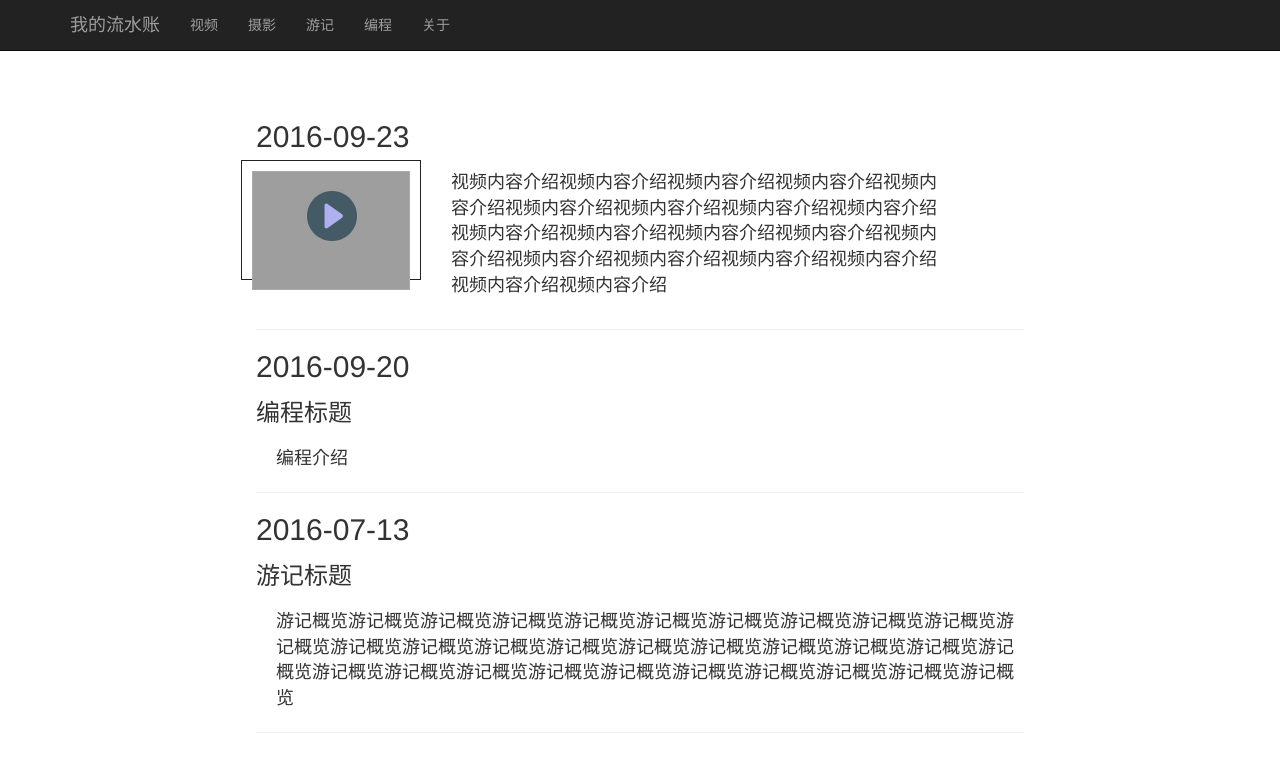
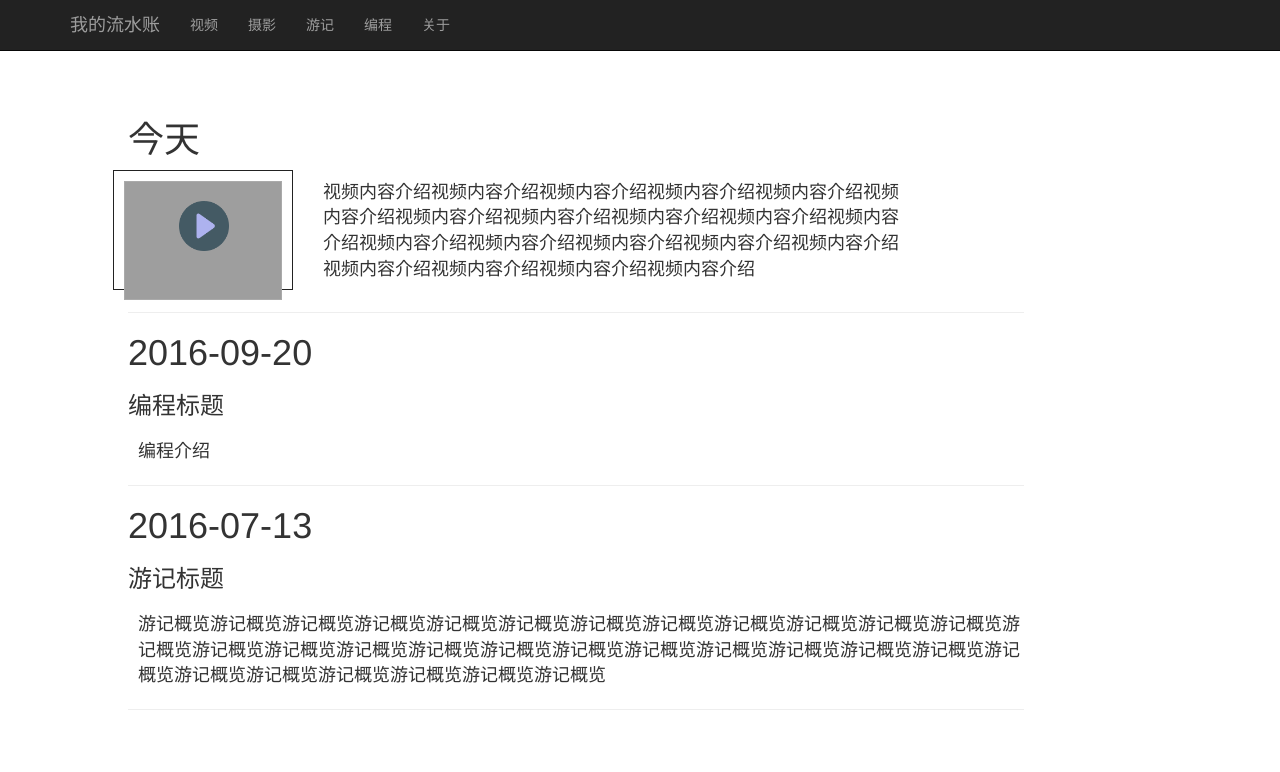
Before and after one commit to yexxyy/my_website, a Django app: page /record/home in a window 1280 px wide. Shown: the top 772 px of the page. Run offline with Django 3.2, Linux system fonts and the light colour scheme; data comes from the database, SQL or seed files in the repository; some libraries are stand-ins or nearby versions.

Commit message:
判断时间

```diff
--- a/mysite/mysite/settings.py
+++ b/mysite/mysite/settings.py
@@ -146,7 +146,7 @@ SERVER_PATH=[
     '/Users/yexianyong/Desktop/my_website/uploads'
 ]
 
-MEDIA_ROOT = SERVER_PATH[1]
+MEDIA_ROOT = SERVER_PATH[0]
 
 IMAGE_CACHE_ROOT='/Users/yetongxue/Desktop/my_website_uploads'
 
--- a/mysite/record/static/record/record_list.css
+++ b/mysite/record/static/record/record_list.css
@@ -3,7 +3,7 @@ body{
 	padding-top: 100px;
 	background: #ffffff;
 	padding-right:20%;
-	padding-left:20%;
+	padding-left:10%;
 }
 
 
@@ -12,10 +12,6 @@ body{
 
 .tab-pane{
 
-
-}
-
-.row{
 
 }
 
@@ -52,12 +48,6 @@ body{
 
 .text-content p{
 	padding-top: 10px;
-	padding-left: 20px;
+	padding-left: 10px;
 	font-size: 18px;
 }
-
-.publish_time{
-
-	height: 30px;
-
-}
--- a/mysite/record/static/record/record_list.js
+++ b/mysite/record/static/record/record_list.js
@@ -3,13 +3,22 @@ host='http://localhost:8001'
 
 //全局变量,用于保存发布时间
 var temp_publish_date
-
+var current_date
     //文档就绪函数
 $(document).ready(function(){
 
       get_records_content()
+      get_current_date()
+
 });
 
+function get_current_date(){
+	var today=new Date()
+	var year=today.getFullYear()
+	var month=today.getMonth()+1
+	var day=today.getDate()
+	current_date=year+'-'+(month<10?'0'+month:month)+'-'+(day<10?'0'+day:day)
+}
 
 function get_records_content(){
 	$.ajax({
@@ -47,7 +56,13 @@ function create_type_video_html(object){
     var cover_url = host+object.banner;
 	var $elem = $($template.html())
 
-	$elem.find('.publish_time').text(object.publish_date)
+	var temp_Publish_label=$elem.find('.publish_time')
+	if (temp_publish_date!=object.publish_date) {
+		var date_value=(object.publish_date==current_date)?'今天':object.publish_date
+		temp_Publish_label.text(date_value)
+		temp_publish_date=object.publish_date
+	}
+
 	$elem.find('.description').text(object.article_description)
     $elem.find('.banner').attr('src', cover_url)
     $elem.find('.video').text(object.video)
@@ -67,8 +82,13 @@ function create_type_travel_program_html(object){
 
 	var $elem=$($template.html())
 
-	$elem.find('.publish_time').text(object.publish_date)
-	console.log('我是发布时间'+object.publish_date)
+	var temp_Publish_label=$elem.find('.publish_time')
+	if (temp_publish_date!=object.publish_date) {
+		var date_value=(object.publish_date==current_date)?'今天':object.publish_date
+		temp_Publish_label.text(date_value)
+		temp_publish_date=object.publish_date
+	}
+
 	$elem.find('.title').text(object.title)
 	$elem.find('.description').text(object.article_description)
 
--- a/mysite/record/templates/record/record_list.html
+++ b/mysite/record/templates/record/record_list.html
@@ -73,30 +73,21 @@
 <!-- 视频cell -->
   <script type="text/template" id="video_template">
 
-
-
-
-
-
   <div class="tab-pane">
 
   <!-- 时间 -->
-<h2 class="publish_time"></h2>
+    <h1 class="publish_time"></h1>
+
 
     <div class="row">
 
       <div class="col-md-5">
-
-
         <div class="icon_and_bg" >
             <div style="position: absolute;top:30px;left:65px;">
               <img class="play_icon" src="{% static 'imgs/play_icon.png' %}"/><!--子视图  -->
             </div>
             <img src=""  class="banner"/><!--父视图 -->
         </div>
-
-
-
       </div>
 
       <div class="col-md-8">
@@ -116,10 +107,10 @@
 <!-- 文章cell -->
   <script type="text/template" id="text_template">
 
-<div>
+    <div>
 
 <!-- 时间 -->
-<h2 class="publish_time"></h2>
+    <h1 class="publish_time"></h1>
 
   <div class="text-content">
       <h3 class="title"></h3>
```
